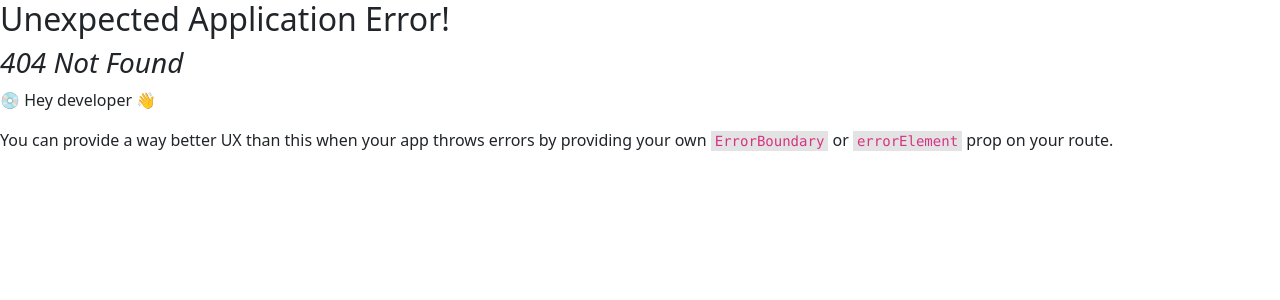
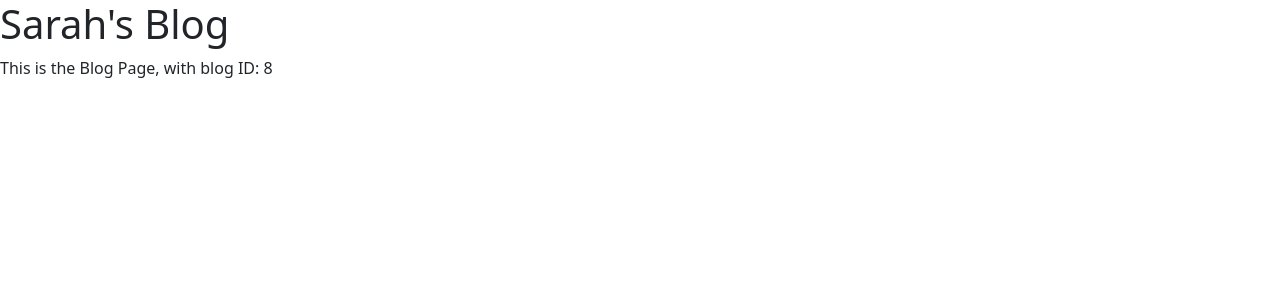
Before and after one commit to sarahtech2022/Blog, a React (Vite) app in the folder client/: page /blog/8 in a window 1280 px wide. Before the commit this address had no page. Shown: the top 300 px of the page. Built offline with nearby package versions, Linux system fonts and the light colour scheme.

Commit message:
help from Valdimir

```diff
--- a/client/src/App.jsx
+++ b/client/src/App.jsx
@@ -1,20 +1,35 @@
 import './App.css'
 import 'bootstrap/dist/css/bootstrap.min.css';
-import ListBlog from './components/ListBlog'
+import BlogPage from './routes/BlogPage';
+import { createBrowserRouter, RouterProvider } from 'react-router-dom';
+import Home from './routes/Home';
+import Root from './Routes/Root';
 
+const router = createBrowserRouter([
+  {
+    path: "/",
+    element: <Root/>,
+    children: [
+      {
+       index: true,
+       element: <Home/>
+      },
+      {
+        path: "/blog/:id",
+        element: <BlogPage/>
+      }
+    ]
 
-
+  },
+]);
 
 
 function App() {
 
+
   return (
-    <div className="App">
+     <RouterProvider router={router} />
 
-      <ListBlog />
-
-
-    </div>
   )
 }
 
--- a/client/src/components/BlogCard.jsx
+++ b/client/src/components/BlogCard.jsx
@@ -21,22 +21,19 @@ const BlogCard = ({blog}) => {
 
     return (
         <>
-       {/* <Link to="/BlogPage/1" > Click to Read Blog </Link>
-       <Outlet></Outlet> */}
-        {/* <Card>
+
+        <Card>
 
             <Card.Body>
 
             <Card.Title>{blog.date} {blog.author} {blog.title} {blog.body}</Card.Title>
-                     <div> <Link to="/BlogPage">Click To Read Blog</Link> </div>
-                  <Routes>
-                      <Route path="/BlogPage" element={<BlogPage/>} />
+
 
             <Button variant="outline-danger" onClick={()=>{onDelete(blog)}} style={{padding: '0.6em', marginRight:'0.9em'}}><ioicons.IoTrash/></Button>
             <Button variant="outline-info" onClick={()=>{onUpdate(blog)}} style={{padding: '0.6em'}}> <ioicons.IoSync/></Button>
-            </Routes>
+
             </Card.Body>
-        </Card> */}
+        </Card>
 
         </>
     )
--- a/client/src/components/BlogPage.jsx
+++ /dev/null
@@ -1,13 +0,0 @@
-import React from 'react';
-
-const BlogPage= ( )=> {
-return(
-    <div>
-        <p>This is the Blog Page</p>
-    </div>
-
-)};
-
-
-
-export default BlogPage;
--- a/client/src/components/ListBlog.jsx
+++ b/client/src/components/ListBlog.jsx
@@ -3,8 +3,8 @@ import * as ioicons from 'react-icons/io5'
 import MyForm from './Form';
 import BlogCard from './BlogCard';
 
-import BlogPage from './BlogPage';
-import { Outlet, Link } from 'react-router-dom';
+import BlogPage from '../routes/BlogPage';
+import { Link } from 'react-router-dom';
 
 const ListBlog = () => {
 
@@ -69,12 +69,11 @@ const ListBlog = () => {
             <h2>Blog Posts </h2>
             <ul>
                 {blogs.map((blog) => {
-
                     return <li key={blog.id_blog}> <BlogCard blog={blog}  /></li>
 
                 })}
-                 <Link to="/BlogPage/1" > Click to Read Blog </Link>
-       <Outlet></Outlet>
+                 <Link to="/blog/8" > Click to Read Blog </Link>
+
 
             </ul>
         </div>
--- a/client/src/main.jsx
+++ b/client/src/main.jsx
@@ -2,24 +2,13 @@ import React from 'react'
 import ReactDOM from 'react-dom/client'
 import App from './App'
 import './index.css'
-import { BrowserRouter, createBrowserRouter, RouterProvider } from 'react-router-dom';
-import ListBlog from './components/ListBlog';
 
-const router = createBrowserRouter([
-  {
-    path: "/",
-    element: <App/>,
-    children: [{path: "/BlogPage", element: <ListBlog/>}]
 
-  },
-]);
 
 
 ReactDOM.createRoot(document.getElementById('root')).render(
   <React.StrictMode>
-    <BrowserRouter>
 
-    </BrowserRouter>
-       <RouterProvider router={router} />
+   <App/>
   </React.StrictMode>,
 )
--- /dev/null
+++ b/client/src/routes/BlogPage.jsx
@@ -0,0 +1,16 @@
+import React from 'react';
+import { useParams } from 'react-router-dom';
+
+
+const BlogPage= ( )=> {
+    let { id: blogID } = useParams();
+return(
+    <div>
+        <p>This is the Blog Page, with blog ID: {blogID}</p>
+    </div>
+
+)};
+
+
+
+export default BlogPage;
--- /dev/null
+++ b/client/src/routes/Home.jsx
@@ -0,0 +1,10 @@
+ import ListBlog from "../components/ListBlog";
+
+const Home = () => {
+    return (
+        <div>
+         <ListBlog/>
+        </div>
+    )};
+
+    export default Home;
--- /dev/null
+++ b/client/src/routes/Root.jsx
@@ -0,0 +1,13 @@
+import { Outlet } from "react-router-dom";
+
+const Root = () =>
+
+
+{ return (
+<div>
+<h1> Sarah's Blog</h1>
+<Outlet/>
+</div>
+)};
+
+export default Root;
```
